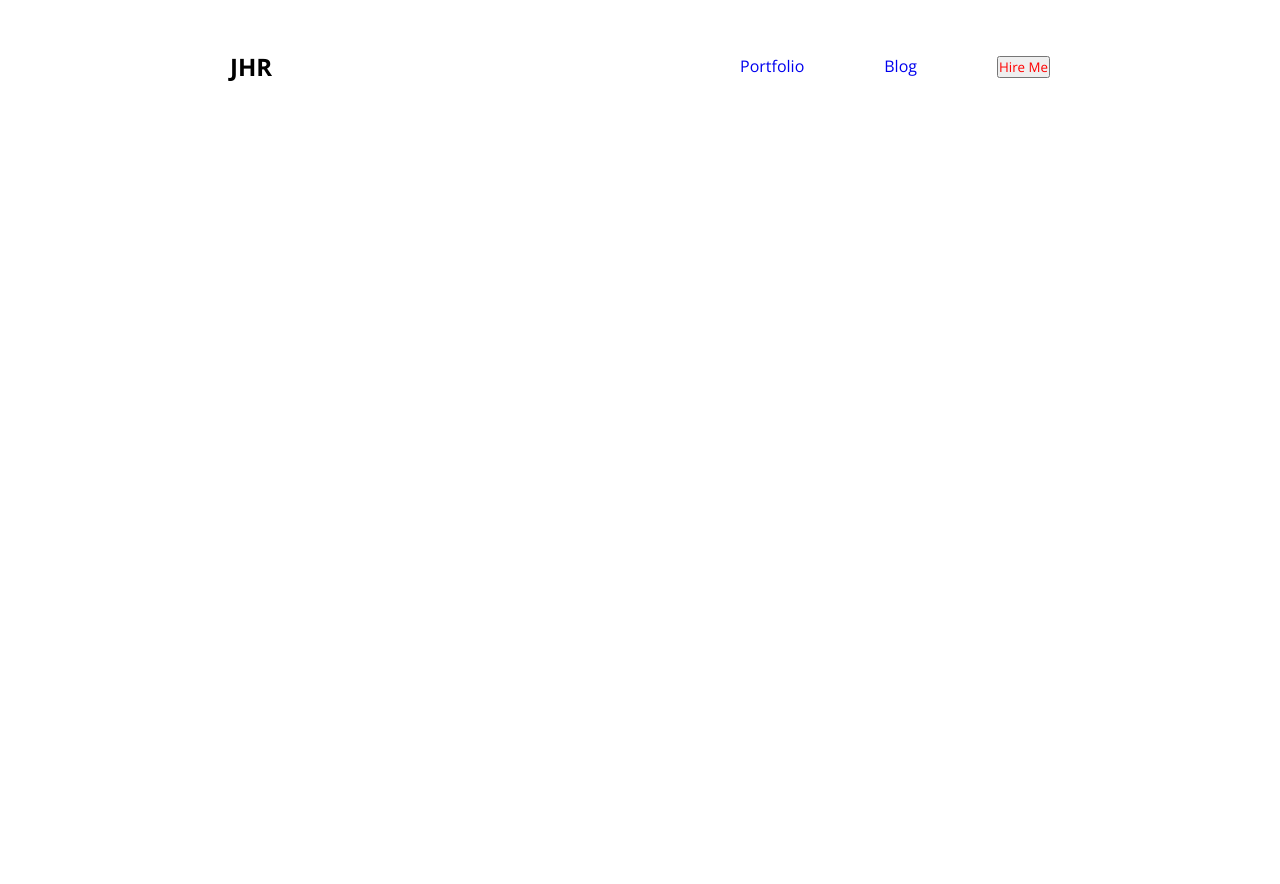
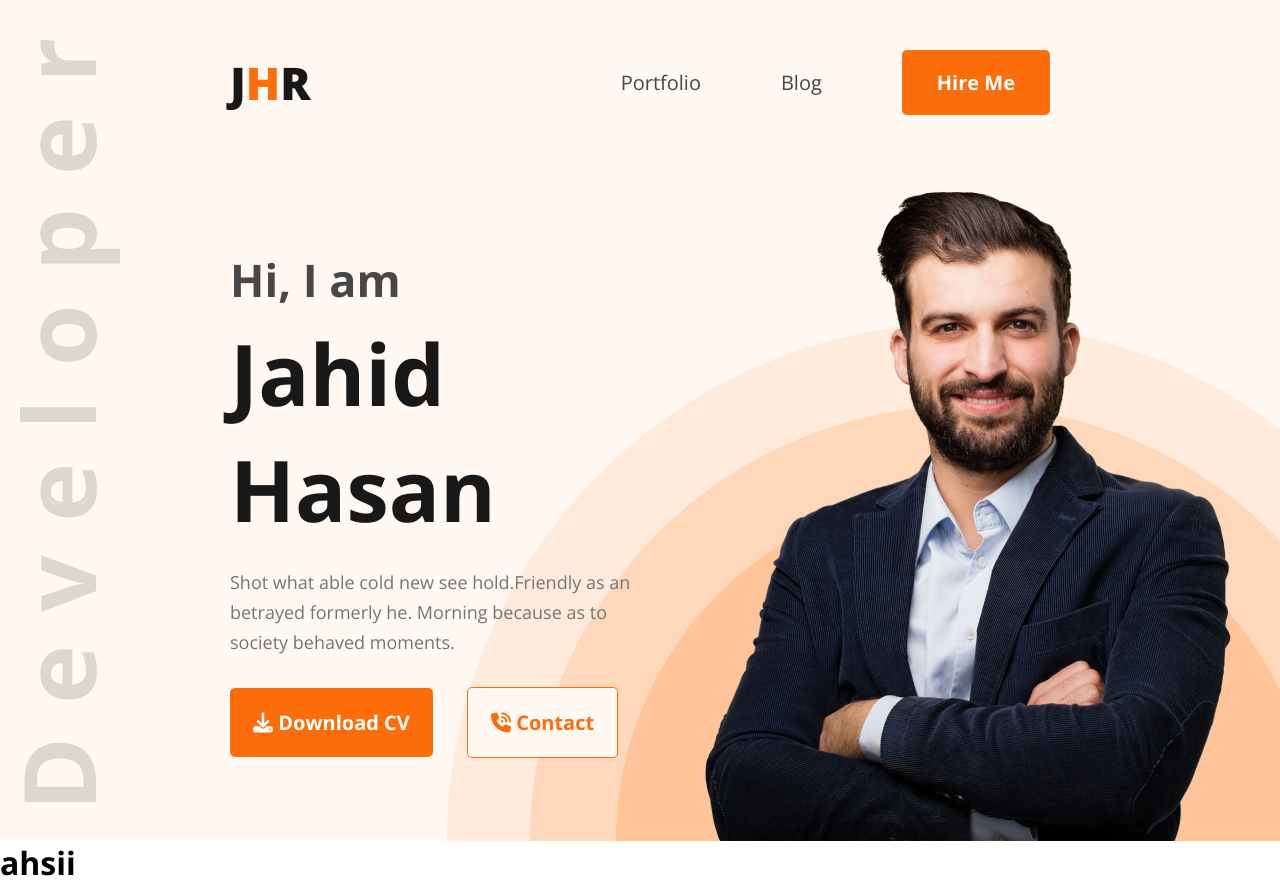
Before and after one commit to jhriyaz/my-web-portfolio, a plain HTML site: page index.html in a window 1280 px wide. Before the commit the page ends 800 px from the top, so only its background shows below. Drawn offline with nearby package versions, Linux system fonts and the light colour scheme.

Commit message:
navigation and banner completed

```diff
--- a/index.html
+++ b/index.html
@@ -17,14 +17,36 @@
             <ul>
                 <li><a href="#">Portfolio</a></li>
                 <li><a href="#">Blog</a></li>
-                <li><a href="#">
-                    <button class="button-primary">Hire Me</button>
-                </a></li>
+                <li>
+                    <button class="button-primary" id="hiremebutton">Hire Me</button>
+                </li>
             </ul>
         </nav>
+        <section class="banner">
+            <div class="bannertext">
+                <h2>
+                    Hi, I  am
+                </h2>
+                <h1>
+                    Jahid Hasan
+                </h1>
+                <p>
+                    Shot what able cold new see hold.Friendly as an betrayed formerly he. Morning because as to society behaved moments.
+                </p>
+                <button class="button-primary banner-button">
+                    <i class="fa-solid fa-download"></i> Download CV
+                </button>
+                <button class="banner-button callmebutton">
+                    <i class="fa-solid fa-phone-volume"></i> Contact
+                </button>
+            </div>
+            <img src="./images/hardy.png" alt="my picture">
+        </section>
     </header>
     <main>
-
+<div style="min-width:800px;background-color: white;">
+<h1>ahsii</h1>
+</div>
     </main>
 
     <footer>
--- a/stylesheets/main.css
+++ b/stylesheets/main.css
@@ -1,28 +1,117 @@
 /* Global css */
 @import url('https://fonts.googleapis.com/css2?family=Open+Sans:wght@300;400;700;800&display=swap');
-*{
+
+* {
     margin: 0;
     padding: 0;
     font-family: 'Open Sans', sans-serif;
 }
 
+.orance-color {
+    color: #FD6E0A;
+}
+button{
+    cursor: pointer;
+}
+
+.button-primary {
+    border-radius: 5px;
+    background-color: #FD6E0A;
+    border: 0;
+    color: #FFF;
+    font-size: 20px;
+    font-weight: 700;
+}
+
+header {
+    background-image: url('./../images/header_bg.png'), url('./../images/developer.png');
+    background-repeat: no-repeat;
+    background-position: bottom right, center left 20px;
+    background-color: #FFF8F3;
+
+}
+
 /* navigation bar styles */
-.mainNavBar{
+.mainNavBar {
     display: flex;
     justify-content: space-between;
     align-items: center;
     padding: 50px 230px;
 }
-.mainNavBar >ul{
+
+.navlogoText {
+    color: #181818;
+    font-size: 45px;
+    font-weight: 800;
+}
+
+.mainNavBar>ul {
     display: flex;
     gap: 80px;
+    align-items: center;
 }
-.mainNavBar >ul>li{
+
+.mainNavBar>ul>li {
     list-style: none;
 }
-.mainNavBar >ul>li>a{
+
+.mainNavBar>ul>li>a {
     text-decoration: none;
+    color: #474747;
+    font-size: 20px;
+    font-weight: 400;
 }
-.button-primary{
-    color: red;
+
+#hiremebutton {
+    padding: 19px 35px;
 }
+
+/* banner style here */
+.banner {
+    display: flex;
+    justify-content: space-between;
+    align-items: center;
+    padding: 0px 40px 0px 230px;
+}
+
+.bannertext {
+
+    max-width: 550px;
+}
+
+.bannertext>h2 {
+    color: #474747;
+    font-size: 45px;
+    font-weight: 600;
+}
+
+.bannertext>h1 {
+    color: #181818;
+    font-size: 85px;
+    font-weight: 700;
+    margin: 5px 0px 20px 0px;
+}
+
+.bannertext>p {
+    color: #757575;
+    font-size: 18px;
+    font-weight: 400;
+    line-height: 30px;
+    margin-bottom: 30px;
+}
+
+.banner-button {
+    padding: 21px 23px;
+    text-align: center;
+    font-size: 20px;
+    font-weight: 700;
+}
+
+.callmebutton {
+    border-radius: 5px;
+    border: 1px solid #FD6E0A;
+    background: #FFF8F3;
+    color: #FD6E0A;
+    margin-left: 30px;
+
+}
```
